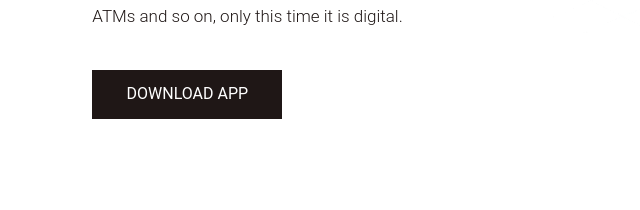
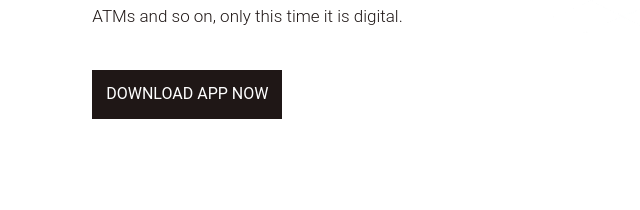
Before and after one commit to EleutheriaMovement/piggybank.github.io, a plain HTML site: page index.html in a window 1280 px wide. Shown: the part 607-817 px from the top of the page, 0-640 px from the left. Drawn offline with nearby package versions, Linux system fonts and the light colour scheme.

Commit message:
Update index.html

```diff
--- a/index.html
+++ b/index.html
@@ -75,7 +75,7 @@
                            <h1>But what is it</h1>
                            <p>PiggyBank is an innovative mobile app which will disrupt the space of interacting with money, that is to send, save, Invest, buy and pay bills. <br>
 						   This app has adopted the traditional way of saving money at home, which is convenient interms of having no charges and also to cut the hustle of having to go to ATMs and so on, only this time it is digital.</p>
-                           <a href="https://drive.google.com/uc?export=download&id=10XJQYJaGFYOz3IKB2MN0uBIzEwNASRK1">Download App</a>
+                           <a href="https://drive.google.com/uc?export=download&id=10XJQYJaGFYOz3IKB2MN0uBIzEwNASRK1">Download App Now</a>
                         </div>
                      </div>
                      <div class="col-md-7">
```
